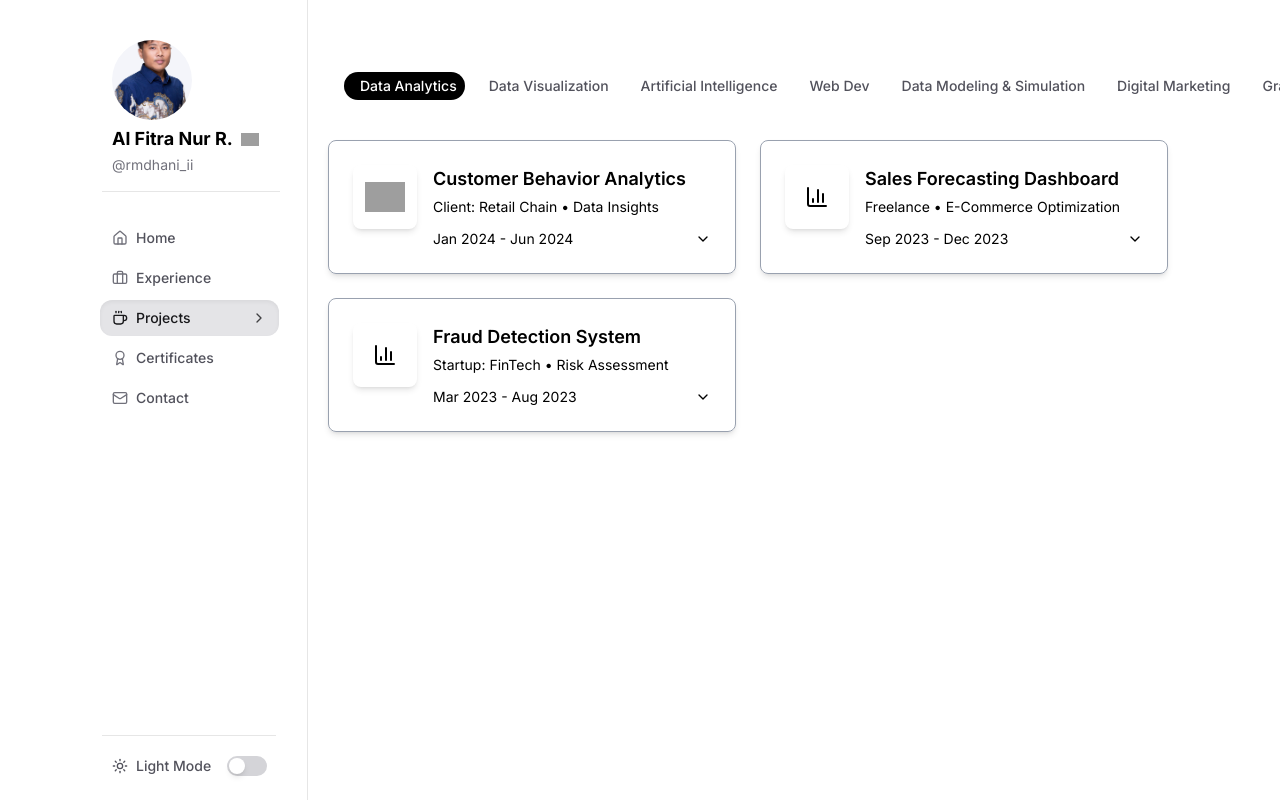
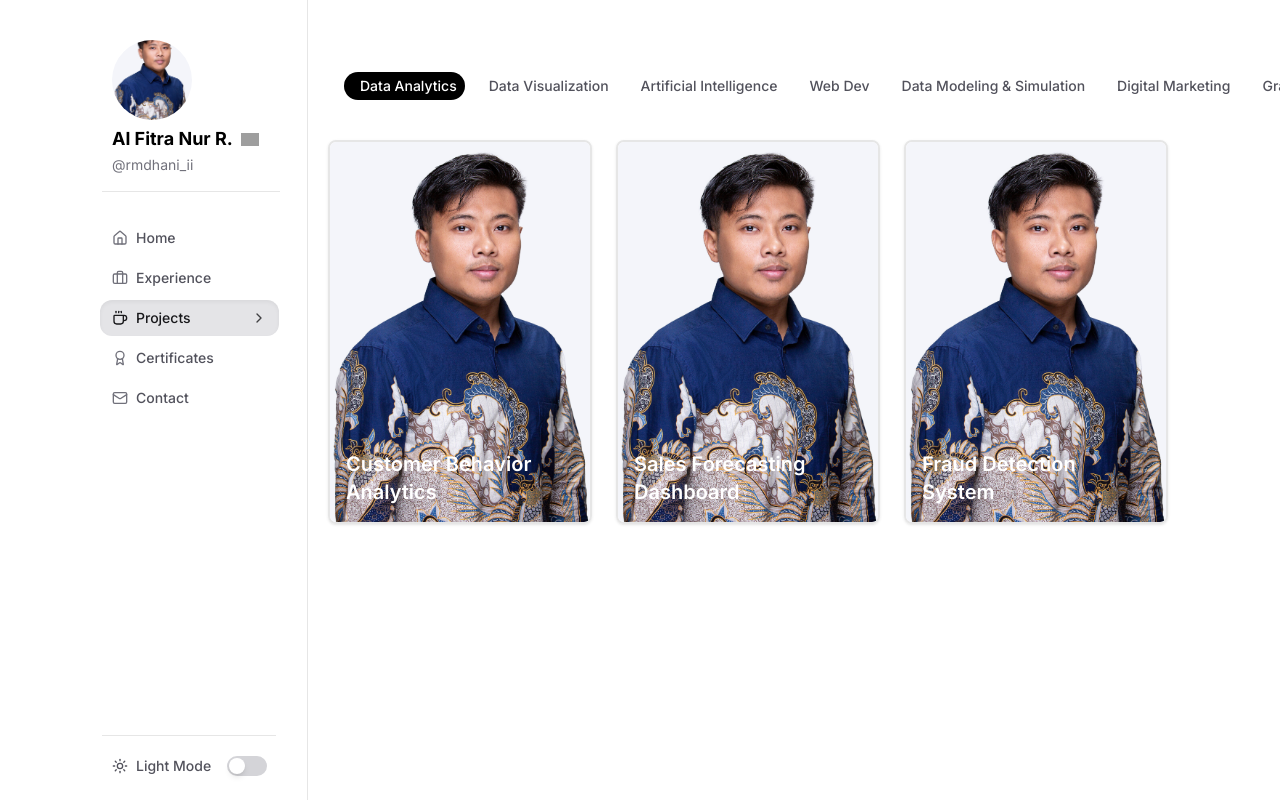
Before and after one commit to alfitranurr/portfolio-v2, a Next.js app: page /projects in a window 1280 px wide. Shown: the top 800 px of the page. Built offline with nearby package versions, Linux system fonts and the light colour scheme; grey boxes are pictures that could not be loaded.

Commit message:
update layuout Projects page

```diff
--- a/app/projects/page.tsx
+++ b/app/projects/page.tsx
@@ -3,7 +3,9 @@
 import { motion, easeOut, AnimatePresence } from "framer-motion";
 import { useState, useEffect, useRef } from "react";
 import { usePathname } from "next/navigation";
-import { ChevronDown, ChevronLeft, ChevronRight } from "lucide-react";
+import { ChevronLeft, ChevronRight } from "lucide-react";
+import Image from "next/image";
+import { Card } from "@/components/ui/Card";
 import {
   dataAnalyticsProjects,
   dataVisualizationProjects,
@@ -13,6 +15,9 @@ import {
   digitalMarketingProjects,
   graphicDesignProjects,
 } from "@/components/ProjectsData";
+
+const MotionImage = motion(Image);
+
 const containerVariants = {
   hidden: { opacity: 0 },
   visible: {
@@ -23,6 +28,7 @@ const containerVariants = {
     },
   },
 };
+
 const itemVariants = {
   hidden: { y: 50, opacity: 0, filter: "blur(8px)" },
   visible: {
@@ -32,10 +38,16 @@ const itemVariants = {
     transition: { duration: 0.8, ease: easeOut },
   },
 };
-const descriptionVariants = {
-  collapsed: { height: 0, opacity: 0 },
-  expanded: { height: "auto", opacity: 1 },
+
+const cardVariants = {
+  hidden: { opacity: 0, filter: "blur(8px)" },
+  visible: {
+    opacity: 1,
+    filter: "blur(0px)",
+    transition: { duration: 0.6, ease: easeOut },
+  },
 };
+
 export default function Projects() {
   const pathname = usePathname();
   const [activeTab, setActiveTab] = useState<
@@ -47,7 +59,6 @@ export default function Projects() {
     | "digital-marketing"
     | "graphic-design"
   >("data-analytics");
-  const [expandedCards, setExpandedCards] = useState<Set<string>>(new Set());
   const [indicatorStyle, setIndicatorStyle] = useState({ left: 0, width: 0 });
   const [isMobile, setIsMobile] = useState(false);
   const [isAtStart, setIsAtStart] = useState(true);
@@ -94,9 +105,6 @@ export default function Projects() {
   useEffect(() => {
     window.scrollTo(0, 0);
   }, [pathname]);
-  useEffect(() => {
-    setExpandedCards(new Set());
-  }, [activeTab]);
   useEffect(() => {
     const checkMobile = () => setIsMobile(window.innerWidth < 768);
     checkMobile();
@@ -149,90 +157,42 @@ export default function Projects() {
       return () => clearTimeout(scrollTimeout);
     }
   }, [activeTab, isMobile]);
-  const toggleExpanded = (index: number) => {
-    const key = `${activeTab}-${index}`;
-    const newSet = new Set(expandedCards);
-    if (newSet.has(key)) {
-      newSet.delete(key);
-    } else {
-      newSet.add(key);
-    }
-    setExpandedCards(newSet);
-  };
-  const isExpanded = (index: number) => {
-    return expandedCards.has(`${activeTab}-${index}`);
-  };
   const renderCards = (items: any[]) => (
     <motion.div
       variants={containerVariants}
       initial="hidden"
       animate="visible"
-      className="grid grid-cols-1 md:grid-cols-2 gap-4 md:gap-6"
+      className="grid grid-cols-1 md:grid-cols-3 gap-4 md:gap-6"
     >
-      {items.map((item, index) => {
-        const Icon = item.icon;
-        const expanded = isExpanded(index);
-        return (
-          <motion.div key={index} variants={itemVariants}>
-            <div className="flex flex-col border border-gray-400 dark:border-white/30 rounded-lg shadow-md hover:shadow-xl transition-all bg-background text-foreground group overflow-hidden cursor-pointer">
-              {/* Header */}
-              <div
-                className="flex items-start p-4 md:p-6 gap-3 md:gap-4 bg-linear-to-br from-primary/5 to-secondary/5 hover:bg-primary/10 transition-colors"
-                onClick={() => toggleExpanded(index)}
-              >
-                <div className="shrink-0 w-12 h-12 md:w-16 md:h-16 rounded-lg bg-white dark:bg-gray-800 flex items-center justify-center shadow-md group-hover:scale-105 transition-transform duration-300">
-                  {item.logo ? (
-                    <img
-                      src={`/logos/${item.logo}.png`} // Assume logos are in public/logos folder
-                      alt={`${item.company} logo`}
-                      className="w-8 h-8 md:w-10 md:h-10 object-contain"
-                    />
-                  ) : (
-                    <Icon className="w-5 h-5 md:w-6 md:h-6 text-primary" />
-                  )}
-                </div>
-                <div className="flex-1 min-w-0">
-                  <h3 className="text-sm md:text-lg font-semibold mb-1 text-foreground">
-                    {item.role}
-                  </h3>
-                  <p className="text-xs md:text-sm text-muted-foreground mb-2 md:mb-3">
-                    {item.company}
-                  </p>
-                  <div className="flex items-center justify-between">
-                    <p className="text-xs md:text-sm text-muted-foreground">
-                      {item.dates}
-                    </p>
-                    <ChevronDown
-                      className={`w-3 h-3 md:w-4 md:h-4 text-muted-foreground transition-transform duration-300 ${
-                        expanded ? "rotate-180" : ""
-                      }`}
-                    />
-                  </div>
-                </div>
-              </div>
-              {/* Description */}
-              <AnimatePresence initial={false}>
-                {expanded && (
-                  <motion.div
-                    variants={descriptionVariants}
-                    initial="collapsed"
-                    animate="expanded"
-                    exit="collapsed"
-                    transition={{ duration: 0.3, ease: "easeInOut" }}
-                    className="overflow-hidden"
-                  >
-                    <div className="p-4 md:p-6 pt-0">
-                      <p className="text-xs md:text-sm leading-relaxed text-foreground/80">
-                        {item.description}
-                      </p>
-                    </div>
-                  </motion.div>
-                )}
-              </AnimatePresence>
+      {items.map((item, index) => (
+        <motion.div
+          key={index}
+          variants={cardVariants}
+          initial="hidden"
+          animate="visible"
+          className="w-full"
+        >
+          <Card className="relative h-72 md:h-96 overflow-hidden border-2 border-border dark:border-white/25 ring-1 ring-white/10 dark:ring-black/10 w-full mx-auto md:mx-0 group gradient-bg cursor-pointer">
+            <MotionImage
+              src={item.image || "/profile.jpg"} // Ganti dengan image dari public atau Supabase; fallback ke default
+              alt={item.title || item.role}
+              fill
+              className="object-cover"
+              whileHover={{ scale: 1.1 }}
+              transition={{
+                duration: 0.6,
+                ease: [0.25, 0.1, 0.25, 1],
+              }}
+            />
+            <div className="absolute inset-0 bg-linear-to-t from-black/60 via-black/30 to-transparent opacity-0 group-hover:opacity-100 transition-opacity duration-300 ease-in-out pointer-events-none z-10"></div>
+            <div className="absolute bottom-0 left-0 right-0 p-4 text-white z-20">
+              <h3 className="font-semibold text-xl">
+                {item.title || item.role}
+              </h3>
             </div>
-          </motion.div>
-        );
-      })}
+          </Card>
+        </motion.div>
+      ))}
     </motion.div>
   );
   return (
```
